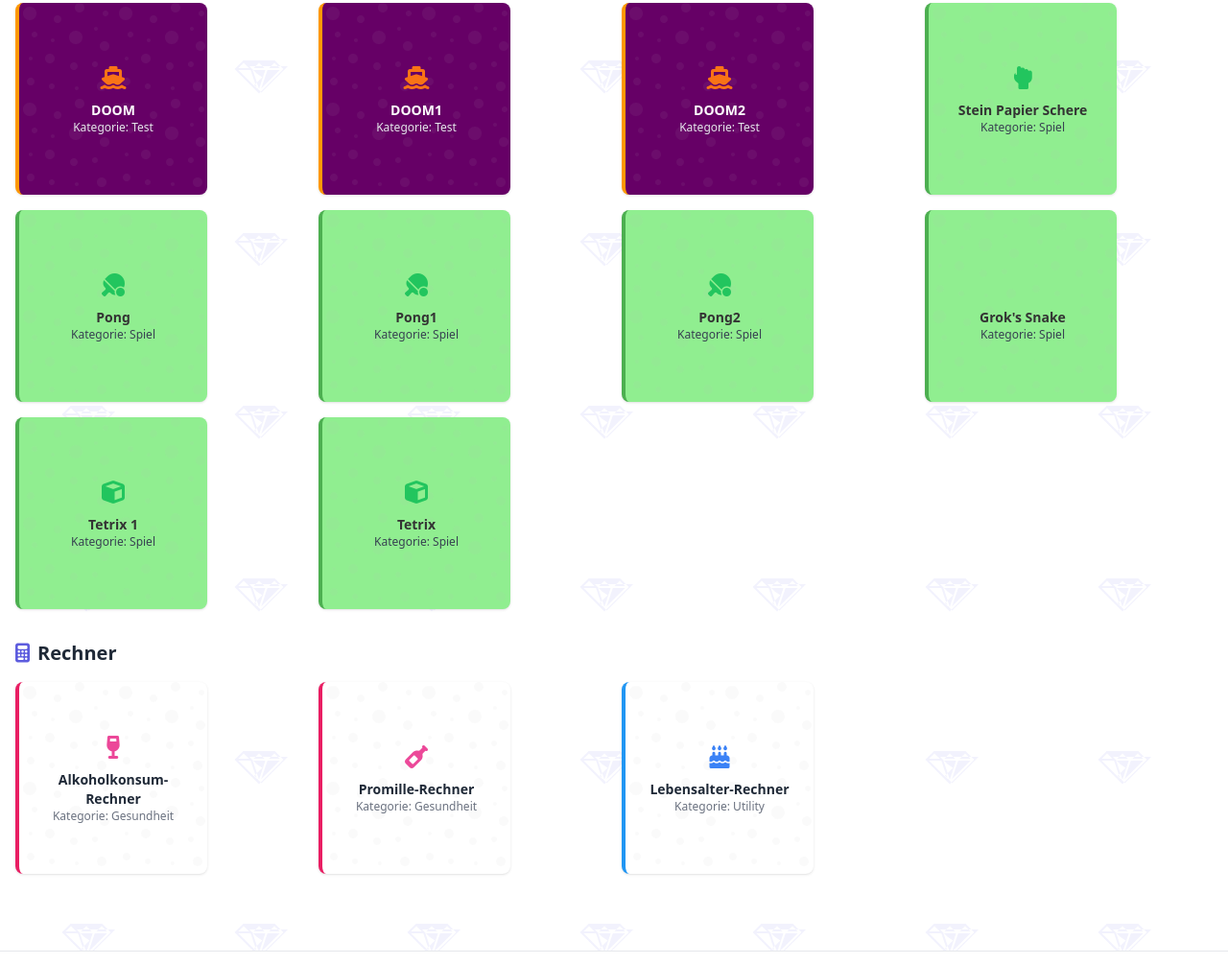
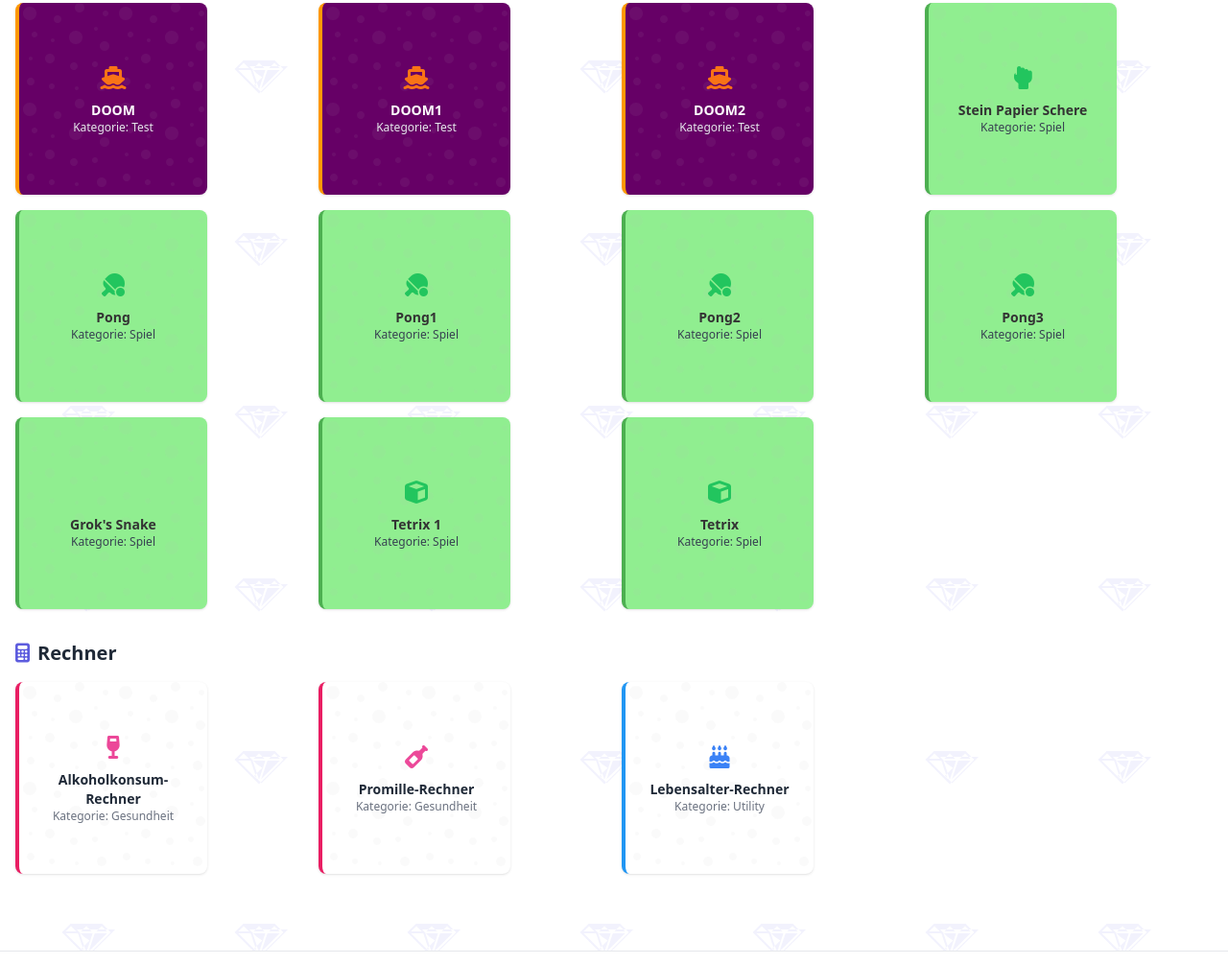
Before and after one commit to Zaha175/PLATFORMSPIELEX, a plain HTML site: page index.html in a window 1280 px wide. Shown: the part 1995-3000 px from the top of the page at 96% size. Drawn offline with nearby package versions, Linux system fonts and the light colour scheme; some icons are missing.

Commit message:
Update index.html

```diff
--- a/index.html
+++ b/index.html
@@ -442,6 +442,13 @@
                                 <p class="text-xs text-gray-700">Kategorie: Spiel</p>
                             </div>
                         </div>
+                        <div class="card game-card reaktion-bg rounded-lg shadow p-4" data-id="pong" onclick="window.open('https://zaha175.github.io/PONG3/', '_blank')">
+                            <div class="card-content">
+                                <div class="text-green-500 text-2xl mb-2"><i class="fas fa-table-tennis"></i></div>
+                                <h3 class="font-semibold text-sm">Pong3</h3>
+                                <p class="text-xs text-gray-700">Kategorie: Spiel</p>
+                            </div>
+                        </div>
                         <div class="card game-card reaktion-bg rounded-lg shadow p-4" data-id="grokssnake" onclick="window.open('https://zaha175.github.io/GROKSSNAKE/', '_blank')">
                             <div class="card-content">
                                 <div class="text-green-500 text-2xl mb-2"><i class="fas fa-snake"></i></div>
```
